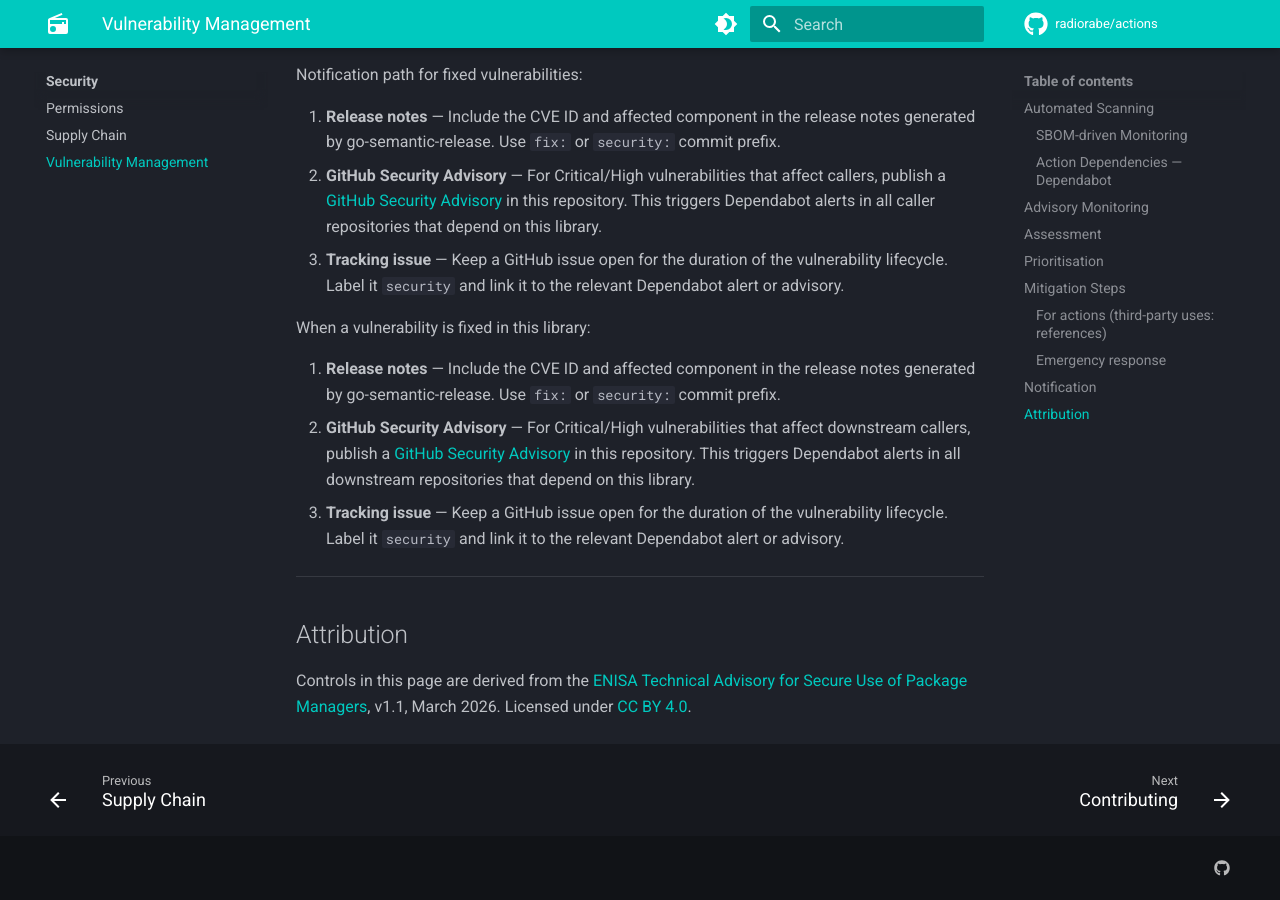
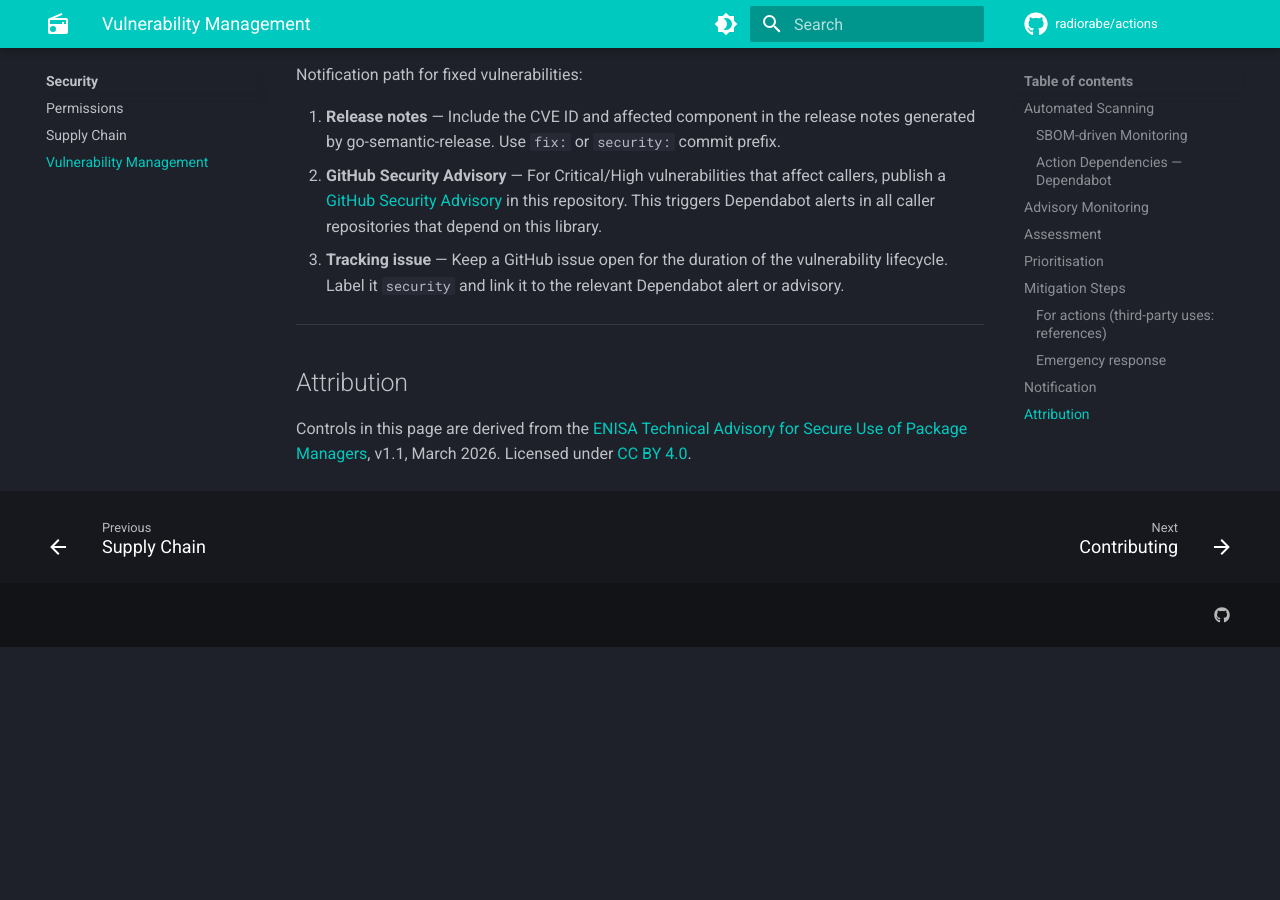
Before and after one commit to radiorabe/actions, an MkDocs documentation site: the page built from docs/security/vulnerability-management.md, in a window 1280 px wide and 900 px high, scrolled down 3827 px. Built offline with MkDocs 1.6.1 and Material for MkDocs 9.7.7, drawn with Linux system fonts in a browser that asks for light colours; comment, search, counter and statistics services are not loaded; after the commit the page ends 4474 px from its top, so only the background shows below that.

Commit message:
docs: remove duplicated section (#252)

```diff
--- a/docs/security/vulnerability-management.md
+++ b/docs/security/vulnerability-management.md
@@ -142,18 +142,6 @@ Notification path for fixed vulnerabilities:
 3. **Tracking issue** — Keep a GitHub issue open for the duration of the vulnerability
    lifecycle. Label it `security` and link it to the relevant Dependabot alert or advisory.
 
-When a vulnerability is fixed in this library:
-
-1. **Release notes** — Include the CVE ID and affected component in the release notes
-   generated by go-semantic-release. Use `fix:` or `security:` commit prefix.
-2. **GitHub Security Advisory** — For Critical/High vulnerabilities that affect downstream
-   callers, publish a
-   [GitHub Security Advisory](https://github.com/radiorabe/actions/security/advisories/new)
-   in this repository. This triggers Dependabot alerts in all downstream repositories that
-   depend on this library.
-3. **Tracking issue** — Keep a GitHub issue open for the duration of the vulnerability
-   lifecycle. Label it `security` and link it to the relevant Dependabot alert or advisory.
-
 ---
 
 ## Attribution
```
